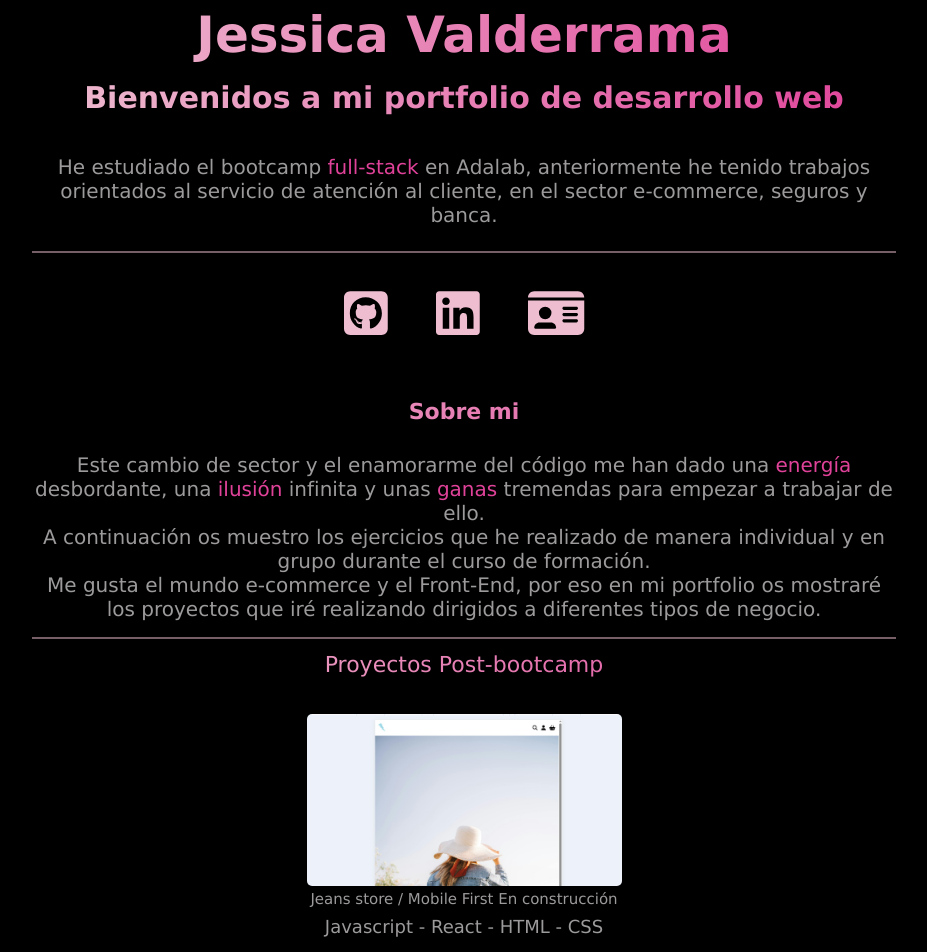
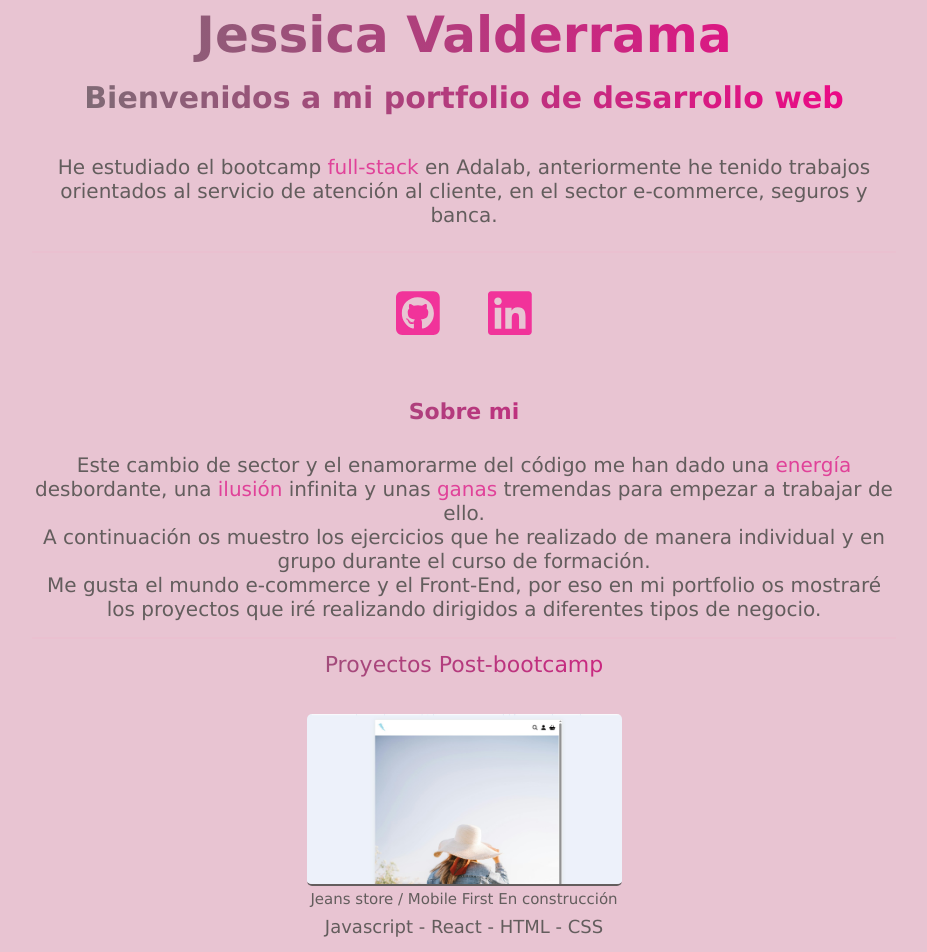
Before and after one commit to JessicaVR86/portfolio_JessicaVR, a React (Vite) app: page / in a window 1280 px wide. Shown: the part 80-1032 px from the top of the page, without its empty margins (176-1103 px from the left). Built offline with nearby package versions, Linux system fonts and the light colour scheme.

Commit message:
change color

```diff
--- a/src/components/App.jsx
+++ b/src/components/App.jsx
@@ -2,7 +2,6 @@ import "../styles/App.scss";
 import { FontAwesomeIcon } from "@fortawesome/react-fontawesome";
 import { faSquareGithub } from "@fortawesome/free-brands-svg-icons";
 import { faLinkedin } from "@fortawesome/free-brands-svg-icons";
-import { faIdCard } from "@fortawesome/free-solid-svg-icons";
 import projectCompany from "../images/AnonymousProxy.jpg";
 import projectHarryPotter from "../images/HarryPotter.jpg";
 import projectNaruto from "../images/Naruto.jpg";
@@ -32,27 +31,22 @@ function App() {
             >
               <FontAwesomeIcon icon={faLinkedin} />
             </a>
-            <a
-              href="https://www.canva.com/design/DAGsIteEbWM/bhF-zjIA7fSThewe97vq9Q/view?utm_content=DAGsIteEbWM&utm_campaign=designshare&utm_medium=link2&utm_source=uniquelinks&utlId=ha783c67ea2"
-              target="_blank"
-            >
-              <FontAwesomeIcon icon={faIdCard} />
-            </a>
           </div>
         </div>
       </section>
       <Desc />
       <main>
         <section className="box">
-          <OwnProjects    projectJeans ={projectJeans}    projectFestivos={projectFestivos}/>
+          <OwnProjects
+            projectJeans={projectJeans}
+            projectFestivos={projectFestivos}
+          />
           <AdalabProjects
             projectCompany={projectCompany}
             projectHarryPotter={projectHarryPotter}
             projectNaruto={projectNaruto}
             projectVibeMatch={projectVibeMatch}
             projectList={projectList}
-
-
           />
         </section>
       </main>
--- a/src/styles/App.scss
+++ b/src/styles/App.scss
@@ -1,7 +1,7 @@
 @use "./core/reset";
 
 body {
-  background: black;
+  background: rgb(232, 196, 210);
   font-family: Verdana, Geneva, Tahoma, sans-serif;
 }
 
@@ -15,13 +15,13 @@ body {
 }
 
 h1 {
-  background: linear-gradient(90deg, rgb(238, 189, 208), rgb(224, 66, 153));
+  background: linear-gradient(80deg, rgb(119, 114, 116), rgb(244, 1, 135));
   -webkit-background-clip: text;
   -webkit-text-fill-color: transparent;
   font-size: 40px;
 }
 h2 {
-  background: linear-gradient(90deg, rgb(238, 189, 208), rgb(224, 66, 153));
+  background: linear-gradient(80deg, rgb(119, 114, 116), rgb(244, 1, 135));
   -webkit-background-clip: text;
   -webkit-text-fill-color: transparent;
   font-size: 21px;
@@ -29,7 +29,7 @@ h2 {
 }
 .desc {
   font-size: 16px;
-  color: rgb(156, 154, 154);
+  color:  rgb(99, 93, 93);
   padding-block: 1.5rem;
   border-bottom: solid 2px rgb(238, 189, 208, 0.5);
 }
@@ -39,23 +39,23 @@ h2 {
 .icons {
   display: flex;
   font-size: 45px;
-  color: rgb(238, 189, 208);
+  color:rgba(244, 1, 135, 0.74);
   justify-content: center;
   gap: 3rem;
   margin-top: 2rem;
 }
 a {
-  color: rgb(238, 189, 208);
+  color:rgba(244, 1, 135, 0.74);
 }
 a:visited {
-  color: rgb(238, 189, 208);
+  color:rgba(244, 1, 135, 0.74);
 }
 .box {
   padding-inline: 2rem;
   text-align: center;
 }
 .article_title {
-  background: linear-gradient(90deg, rgb(238, 189, 208), rgb(224, 66, 153));
+  background: linear-gradient(80deg, rgb(119, 114, 116), rgb(244, 1, 135));
   -webkit-background-clip: text;
   -webkit-text-fill-color: transparent;
   font-size: 18px;
@@ -63,9 +63,10 @@ a:visited {
 }
 .aboutme {
   font-size: 16px;
-  color: rgb(156, 154, 154);
+  color:  rgb(99, 93, 93);
   padding-block: 1rem;
   border-bottom: solid 2px rgb(238, 189, 208, 0.5);
+
 }
 .projectbox {
   padding-block: 1.5rem;
@@ -74,13 +75,14 @@ a:visited {
 .boximage {
   max-width: 320px;
   border-radius: 5px;
+  border-bottom:solid 2px rgb(99, 93, 93);
 }
 .descImage {
   font-size: 15px;
-  color: rgb(156, 154, 154);
+  color: rgb(99, 93, 93);
 }
 .tools {
-  color: rgb(156, 154, 154);
+  color: rgb(99, 93, 93);
   font-size: 18px;
   padding-block: 0.5rem;
 }
@@ -109,7 +111,7 @@ a:visited {
     border-bottom: solid 2px rgb(238, 189, 208, 0.5);
   }
   .icons {
-    color: rgb(238, 189, 208);
+    color:rgba(244, 1, 135, 0.74);
     display: flex;
     font-size: 50px;
     text-decoration: none;
@@ -117,10 +119,10 @@ a:visited {
     margin-top: 2rem;
   }
   a {
-    color: rgb(238, 189, 208);
+    color:rgba(244, 1, 135, 0.74);
   }
   a:visited {
-    color: rgb(238, 189, 208);
+    color:rgba(244, 1, 135, 0.74);
   }
 
   .box {
```
